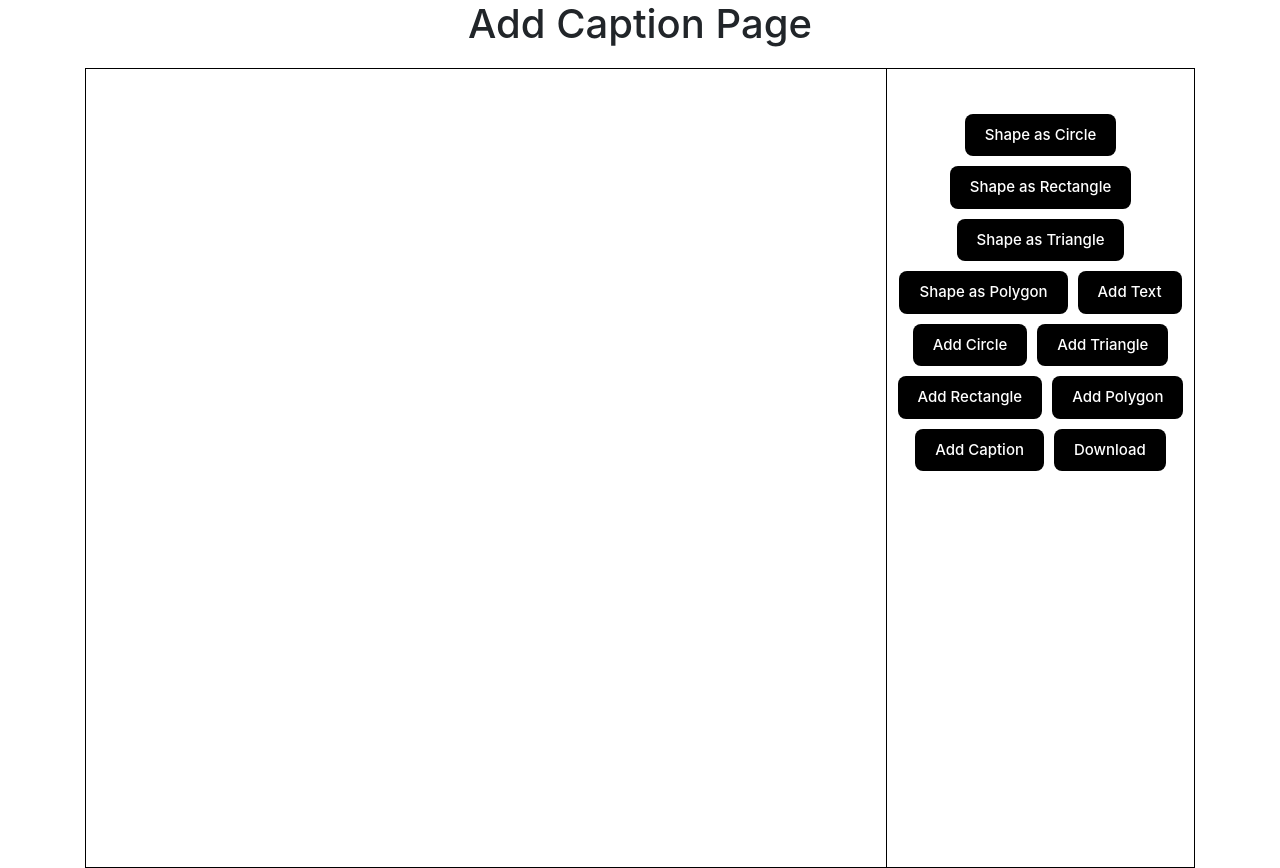
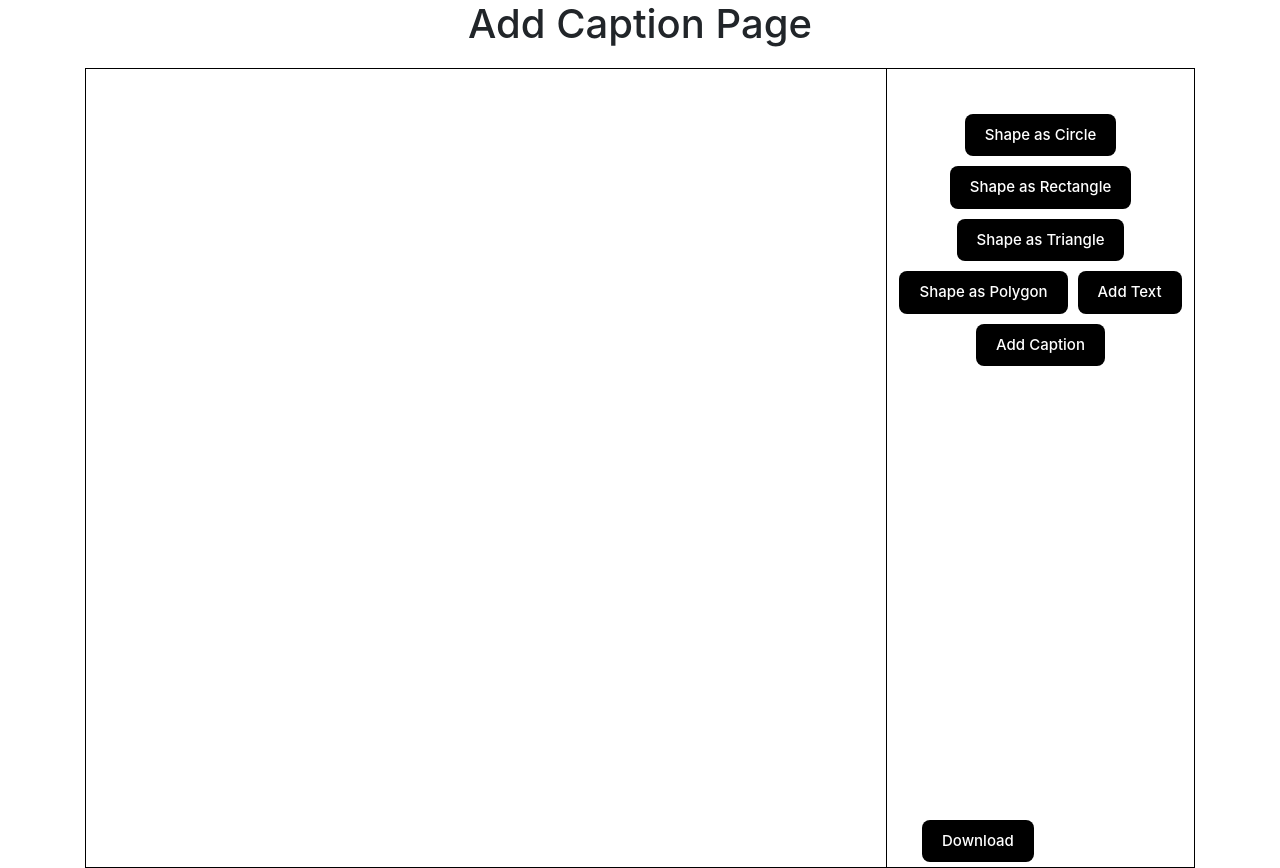
Before and after one commit to shivanikashyap22/SearchImageFilter, a React (Create React App) app: page /canvas in a window 1280 px wide. Built offline with nearby package versions, Linux system fonts and the light colour scheme.

Commit message:
Completed

```diff
--- a/src/components/CanvasPage.js
+++ b/src/components/CanvasPage.js
@@ -8,7 +8,6 @@ const CanvasPage = () => {
   const location = useLocation();
   const params = new URLSearchParams(location.search);
   const imageUrl = params.get('imageUrl');
-
   useEffect(() => {
     if (!canvasRef.current || !imageUrl) return;
 
@@ -28,9 +27,11 @@ const CanvasPage = () => {
         return;
       }
 
+      const handleCanvasResize = () => {
         const canvasWidth = container.clientWidth;
         const canvasHeight = container.clientHeight;
 
+        if (canvasWidth && canvasHeight) {
           canvas.setWidth(canvasWidth);
           canvas.setHeight(canvasHeight);
 
@@ -46,15 +47,23 @@ const CanvasPage = () => {
           canvas.sendToBack(fabricImg);
           canvas.renderAll();
           logCanvasLayers(canvas);
+        } else {
+          console.error("Invalid canvas dimensions.");
+        }
       };
 
+      window.addEventListener('resize', handleCanvasResize);
+      handleCanvasResize();
+
       return () => {
+        window.removeEventListener('resize', handleCanvasResize);
         if (canvas) {
           canvas.dispose();
         }
       };
+    };
+
   }, [imageUrl]);
-
   const addText = () => {
     const canvas = canvasRef.current?.fabric;
     if (canvas) {
@@ -235,7 +244,6 @@ const CanvasPage = () => {
         <h1 className="heading">Add Caption Page</h1>
       </Styled.Heading>
       <Styled.Container className="container">
-
         <Styled.CanvasWrapper>
           <div className='canvass'>
             <canvas ref={canvasRef} width={800} height={500}/>
@@ -247,13 +255,12 @@ const CanvasPage = () => {
               <Styled.ActionButton onClick={() => shapeImage('triangle')}>Shape as Triangle</Styled.ActionButton>
               <Styled.ActionButton onClick={() => shapeImage('polygon')}>Shape as Polygon</Styled.ActionButton>
               <Styled.ActionButton onClick={addText}>Add Text</Styled.ActionButton>
-            <Styled.ActionButton onClick={() => addShape('circle')}>Add Circle</Styled.ActionButton>
-            <Styled.ActionButton onClick={() => addShape('triangle')}>Add Triangle</Styled.ActionButton>
-            <Styled.ActionButton onClick={() => addShape('rectangle')}>Add Rectangle</Styled.ActionButton>
-            <Styled.ActionButton onClick={() => addShape('polygon')}>Add Polygon</Styled.ActionButton>
+
               <Styled.ActionButton onClick={addCaption}>Add Caption</Styled.ActionButton>
+            </Styled.ButtonWrapper>
+            <div className='download'>
               <Styled.ActionButton onClick={downloadImage}>Download</Styled.ActionButton>
-          </Styled.ButtonWrapper>
+            </div>
           </div>
         </Styled.CanvasWrapper>
       </Styled.Container>
--- a/src/components/style.js
+++ b/src/components/style.js
@@ -35,8 +35,8 @@ export const CanvasWrapper = styled.div`
     }
     .download{
         position:absolute;
-    top:50%;
         margin-left:30px;
+        bottom:0;
     }
 
     .wrapper {
```
Lines whose indentation alone changed are shown as unchanged.
